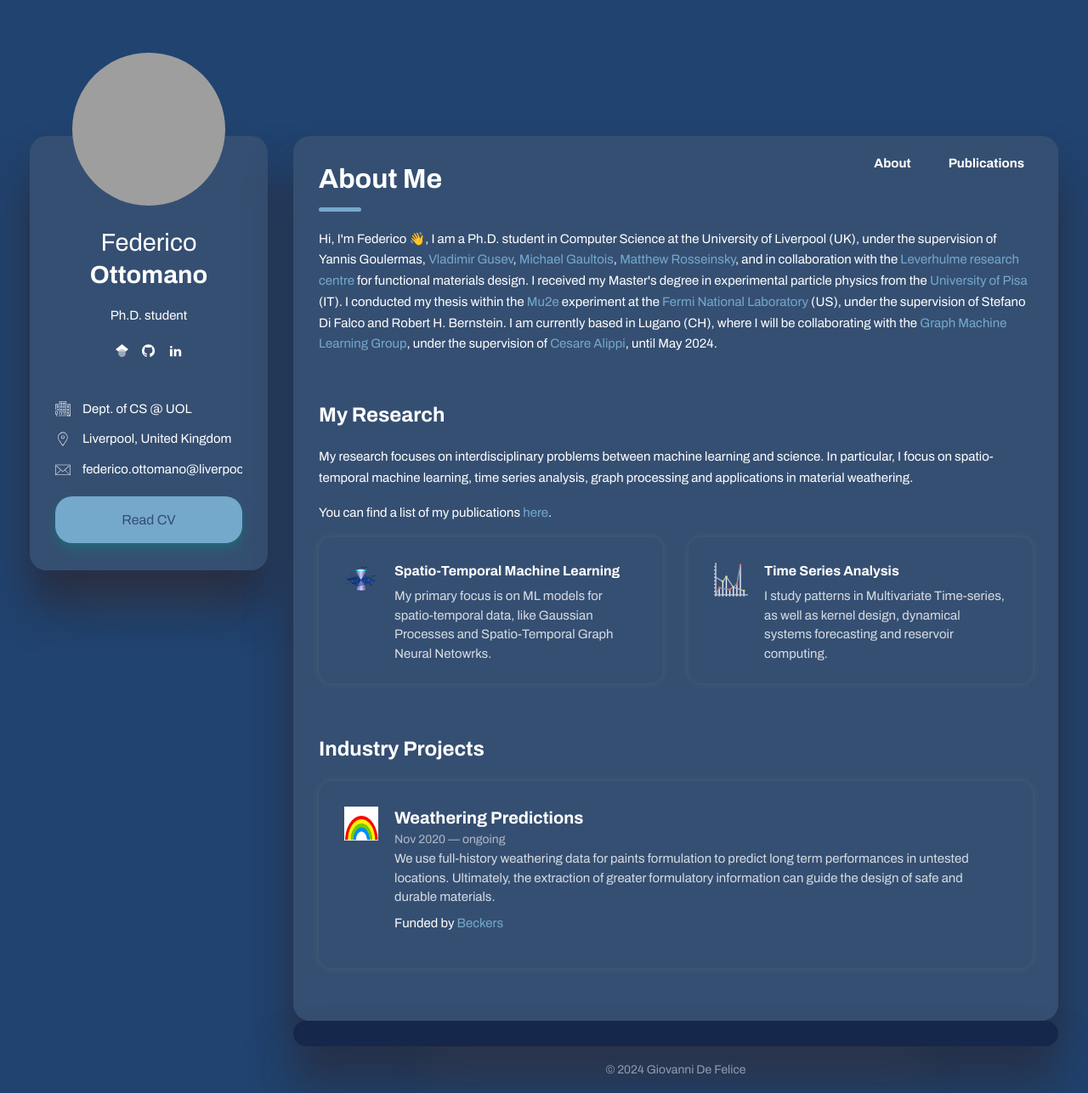
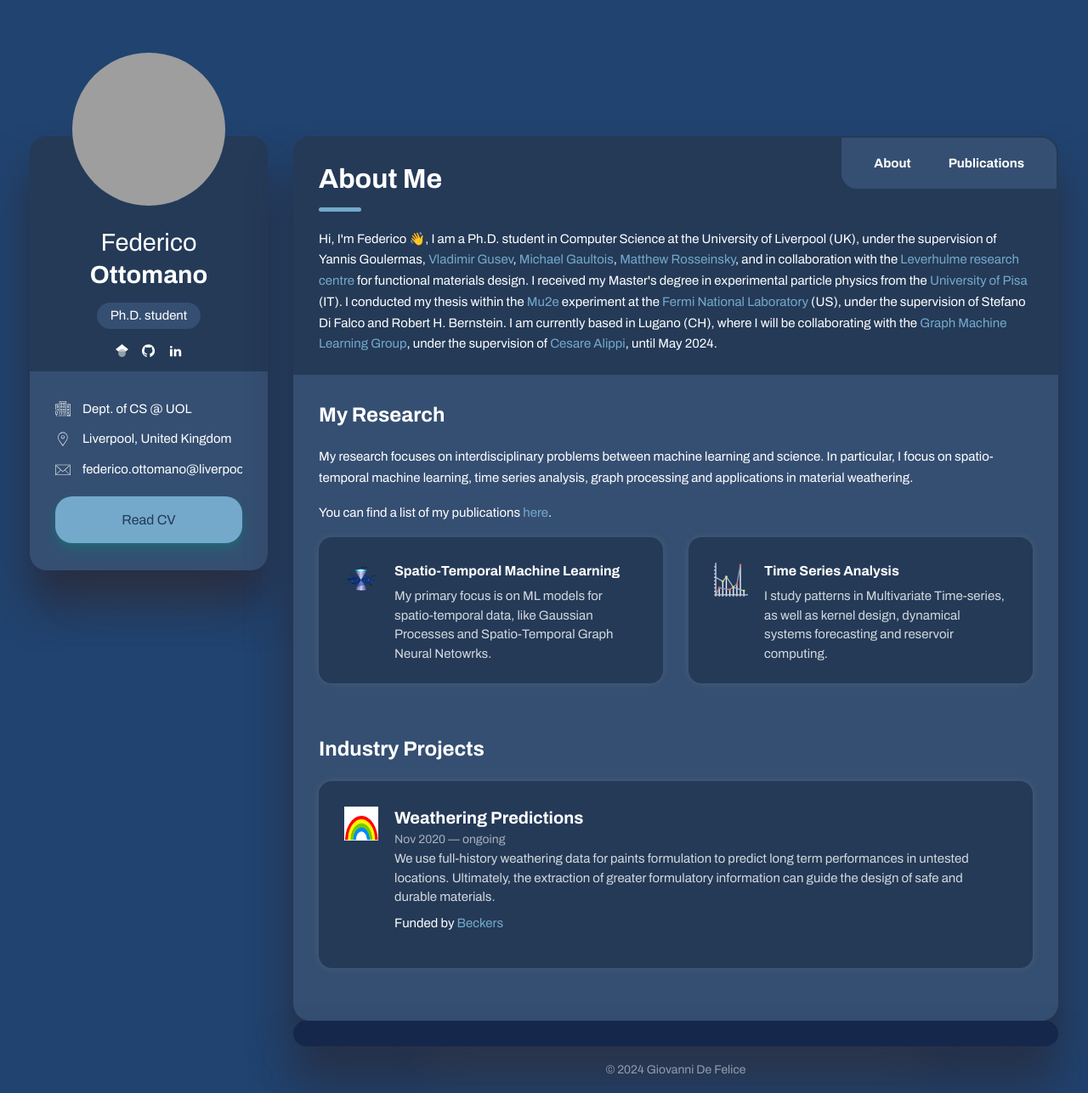
Before and after one commit to fedeotto/fedeotto.github.io, a Jekyll site: the page built from index.html, in a window 1280 px wide. Shown: the whole page at 85% size. Built offline with Jekyll 4.4.1, drawn with Linux system fonts in a browser that asks for light colours.

Commit message:
modified root color

```diff
--- a/assets/styles/style.css
+++ b/assets/styles/style.css
@@ -12,7 +12,7 @@
 }
 
 :root {
-    --white: #354f72;
+    --white: #243a57;
     /* fonts */
     --body-font: "Archivo", sans-serif;
     --heading-font: "Archivo", sans-serif;
```
